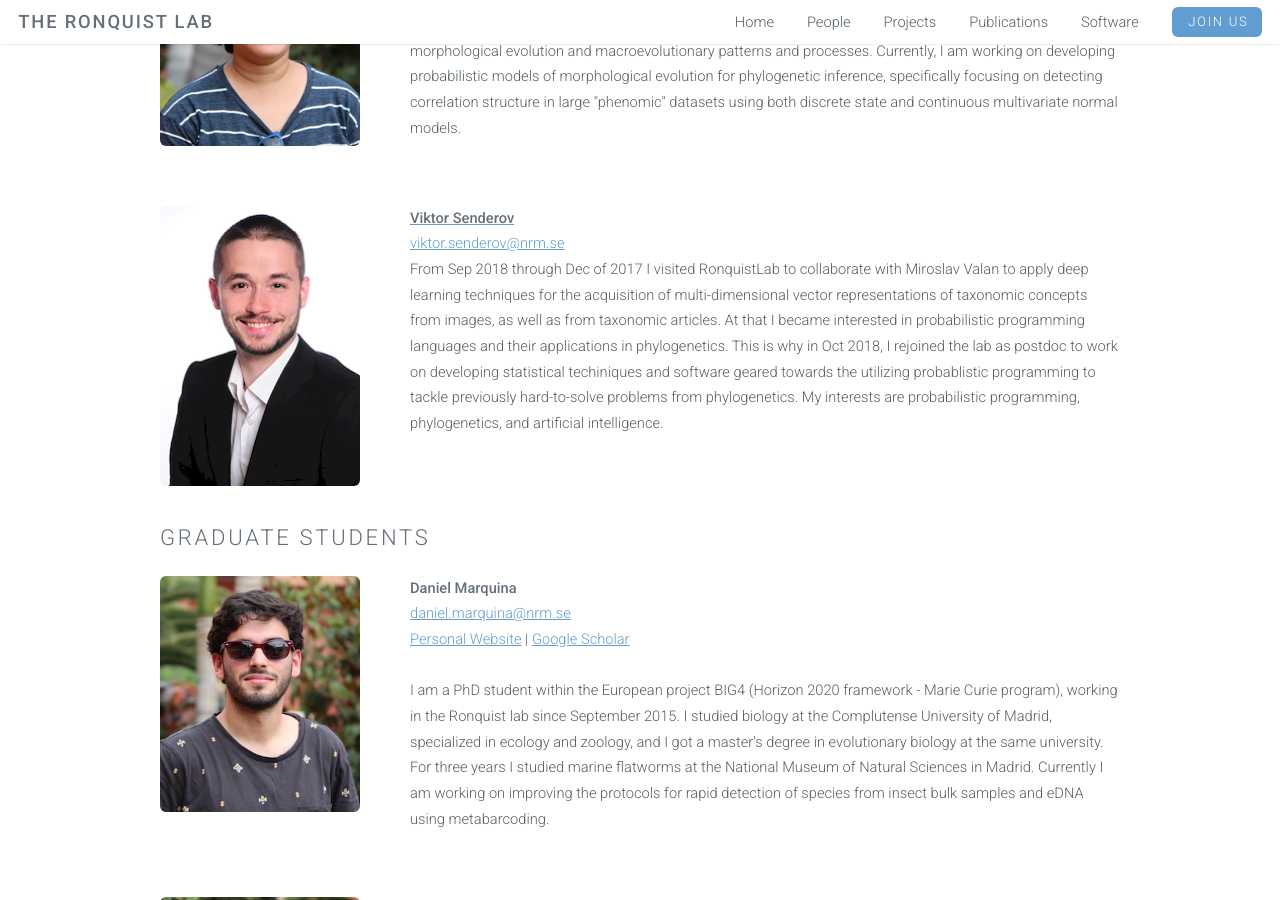
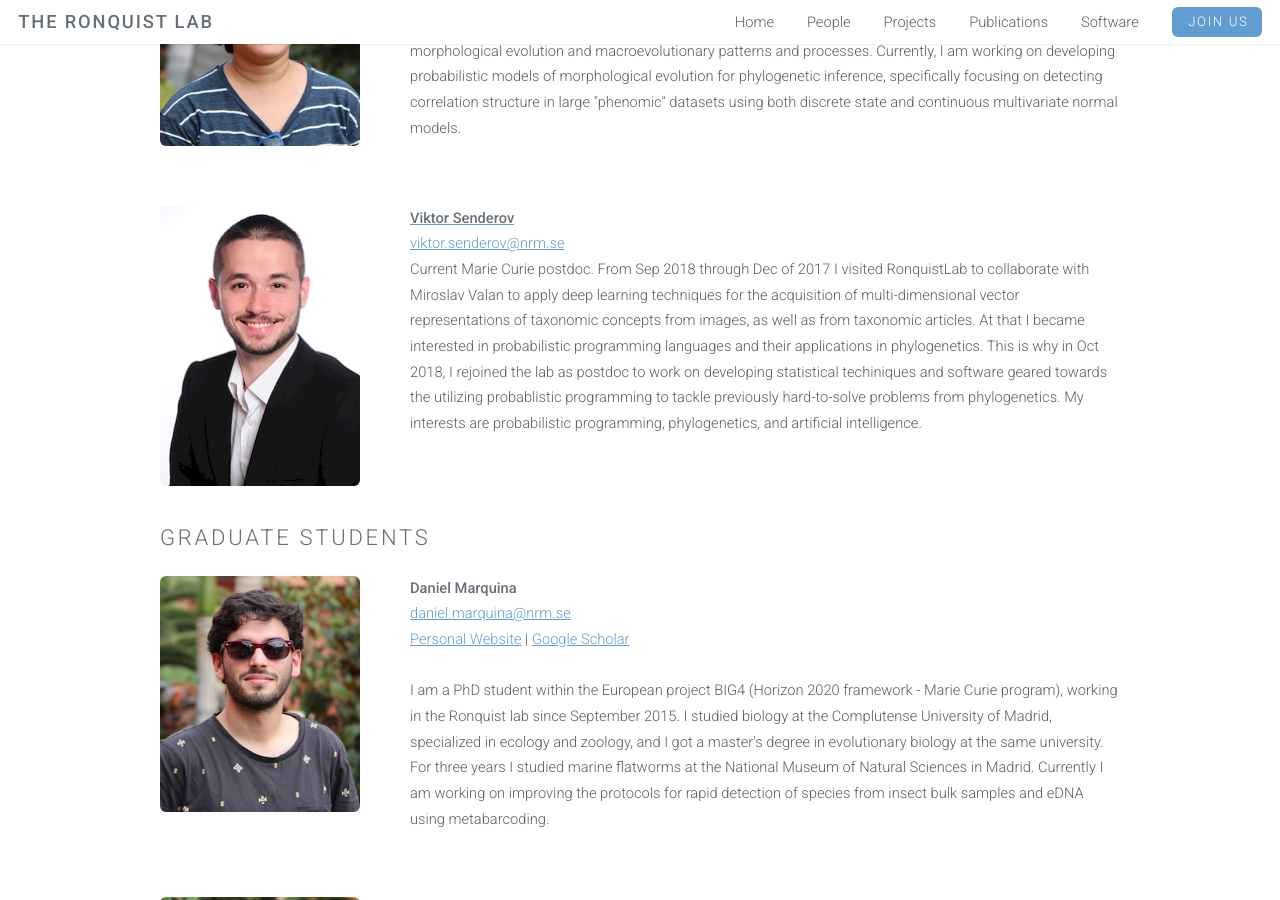
Before and after one commit to ronquistlab/ronquistlab.github.io, a Jekyll site: the page built from people.html, in a window 1280 px wide and 900 px high, scrolled down 1243 px. Built offline with Jekyll 4.4.1, drawn with Linux system fonts in a browser that asks for light colours.

Commit message:
Update people.html

```diff
--- a/people.html
+++ b/people.html
@@ -53,6 +53,7 @@ layout: default
       <br />
       <a href="mailto:viktor.senderov@nrm.se">viktor.senderov@nrm.se</a>
       <br />
+      Current Marie Curie postdoc.
       From Sep 2018 through Dec of 2017 I visited RonquistLab to collaborate with Miroslav Valan to apply deep learning techniques for the acquisition of multi-dimensional vector representations of taxonomic concepts from images, as well as from taxonomic articles. At that I became interested in probabilistic programming languages and their applications in phylogenetics. This is why in Oct 2018, I rejoined the lab as postdoc to work on developing statistical techiniques and software geared towards the utilizing probablistic programming to tackle previously hard-to-solve problems from phylogenetics. My interests are probabilistic programming, phylogenetics, and artificial intelligence.
     </p>
 
```
